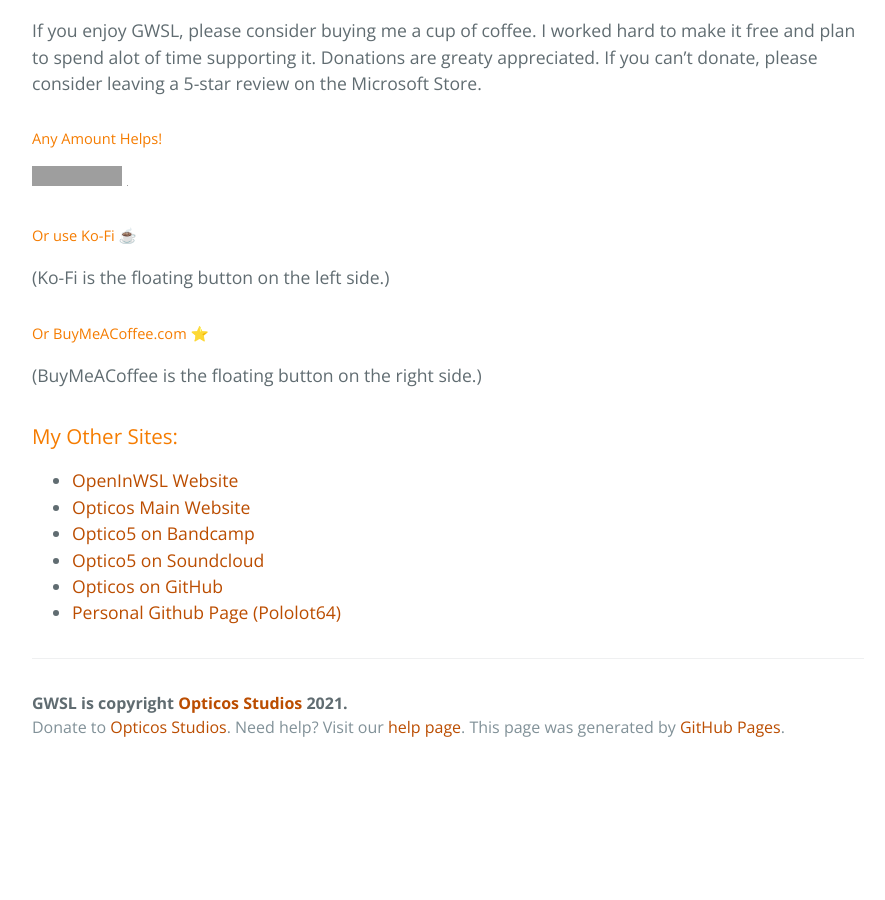
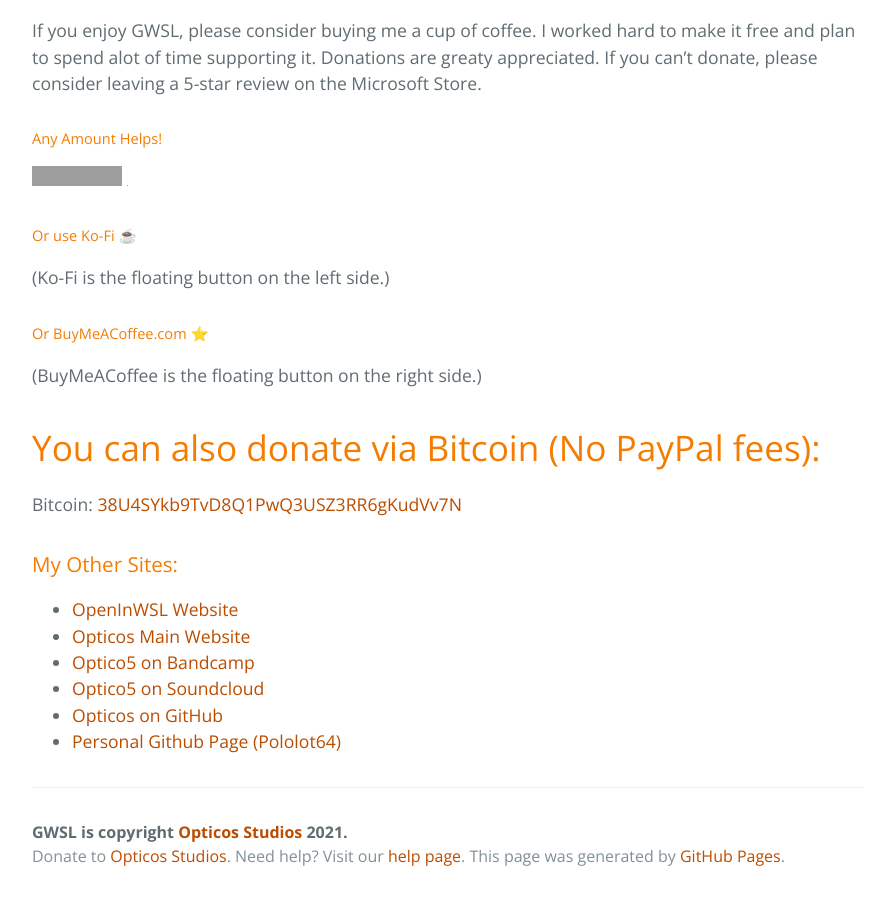
Before and after one commit to Opticos/gwsl, a Jekyll site: the page built from index.md, in a window 1280 px wide and 900 px high, scrolled down 3490 px. Shown: the whole window, without its empty margins (192-1077 px from the left). Built offline with Jekyll 4.4.1, drawn with Linux system fonts in a browser that asks for light colours; the repository's description, which GitHub fills in, is left out; before the commit the page ends 4261 px from its top, so only the background shows below that; grey boxes are pictures that could not be loaded.

Commit message:
Update index.md

```diff
--- a/index.md
+++ b/index.md
@@ -143,6 +143,10 @@ If you enjoy GWSL, please consider buying me a cup of coffee. I worked hard to m
 
 <script data-name="BMC-Widget" data-cfasync="false" src="https://cdnjs.buymeacoffee.com/1.0.0/widget.prod.min.js" data-id="optico5" data-description="Support me on Buy me a coffee!" data-message="Donate on BuyMeACoffee.com" data-color="#FF813F" data-position="Right" data-x_margin="18" data-y_margin="18"></script>
 
+# You can also donate via Bitcoin (No PayPal fees):
+Bitcoin: [38U4SYkb9TvD8Q1PwQ3USZ3RR6gKudVv7N]("bitcoin:38U4SYkb9TvD8Q1PwQ3USZ3RR6gKudVv7N")
+
+
 ### My Other Sites:
 <!--*  [LinkedIn Profile](https://www.linkedin.com/in/paul-elliot-foy)-->
 *  [OpenInWSL Website](https://opticos.github.io/openinwsl)
```
